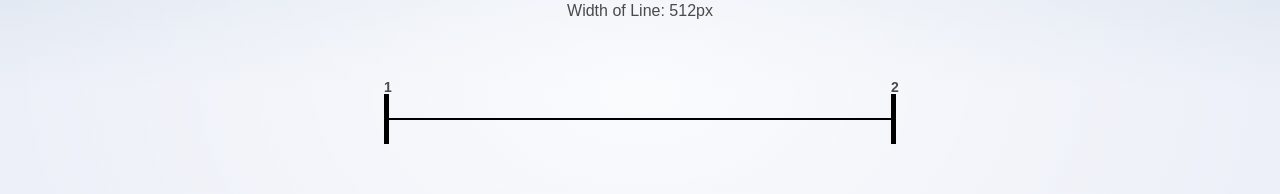
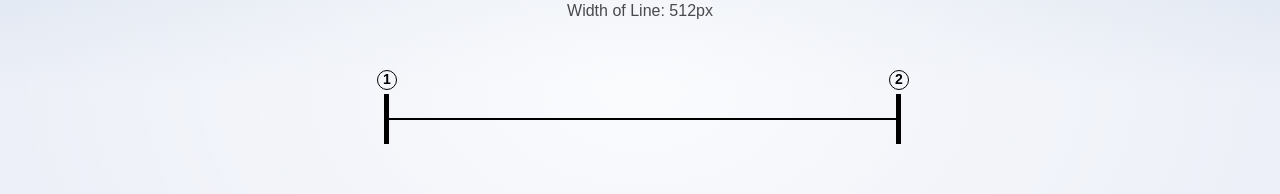
Before and after one commit to A-wels/animation-chart-maker, a SvelteKit app: page / in a window 1280 px wide. Shown: the part 312-506 px from the top of the page. Built offline with nearby package versions, Linux system fonts and the light colour scheme.

Commit message:
circle keyframes

```diff
--- a/src/routes/Box.svelte
+++ b/src/routes/Box.svelte
@@ -5,7 +5,7 @@
 	export let id = 10;
 	let movable = posX === 0 || posX === 100 ? false : true;
 	// get total width of canvas and calculate percentage
-	let offsetX = posX === 100 ? '-5px' : '0px';
+	let offsetX = 0; // posX === 100 ? '-5px' : '0px';
 </script>
 
 <div
@@ -13,7 +13,12 @@
 	style:left="{posX}%"
 	class="animBox {movable ? 'movable' : 'fixed'}"
 >
-	<div class="text" style="top: {$alternate && id % 2 === 0 ? 50 : -15}px">{id}</div>
+	<div
+		class="text {movable ? '' : 'circle'}"
+		style="top: {$alternate && id % 2 === 0 ? 54 : -24}px"
+	>
+		{id}
+	</div>
 </div>
 
 <style>
@@ -25,8 +30,9 @@
 		border: '1px solid ' + --var(bordercolor, #000000);
 	}
 	.text {
-		position: absolute;
-		left: 0;
+		position: relative;
+		left: -5px;
+		width: 15px;
 		font-size: 14px;
 		font-weight: bold;
 		-webkit-touch-callout: none;
@@ -35,5 +41,16 @@
 		-moz-user-select: none;
 		-ms-user-select: none;
 		user-select: none;
+		text-align: center;
+	}
+	.circle {
+		left: -7px;
+		width: 18px;
+		height: 18px;
+		border-radius: 50%;
+		color: #000;
+		text-align: center;
+		background: transparent;
+		border: 1px solid #000;
 	}
 </style>
```
